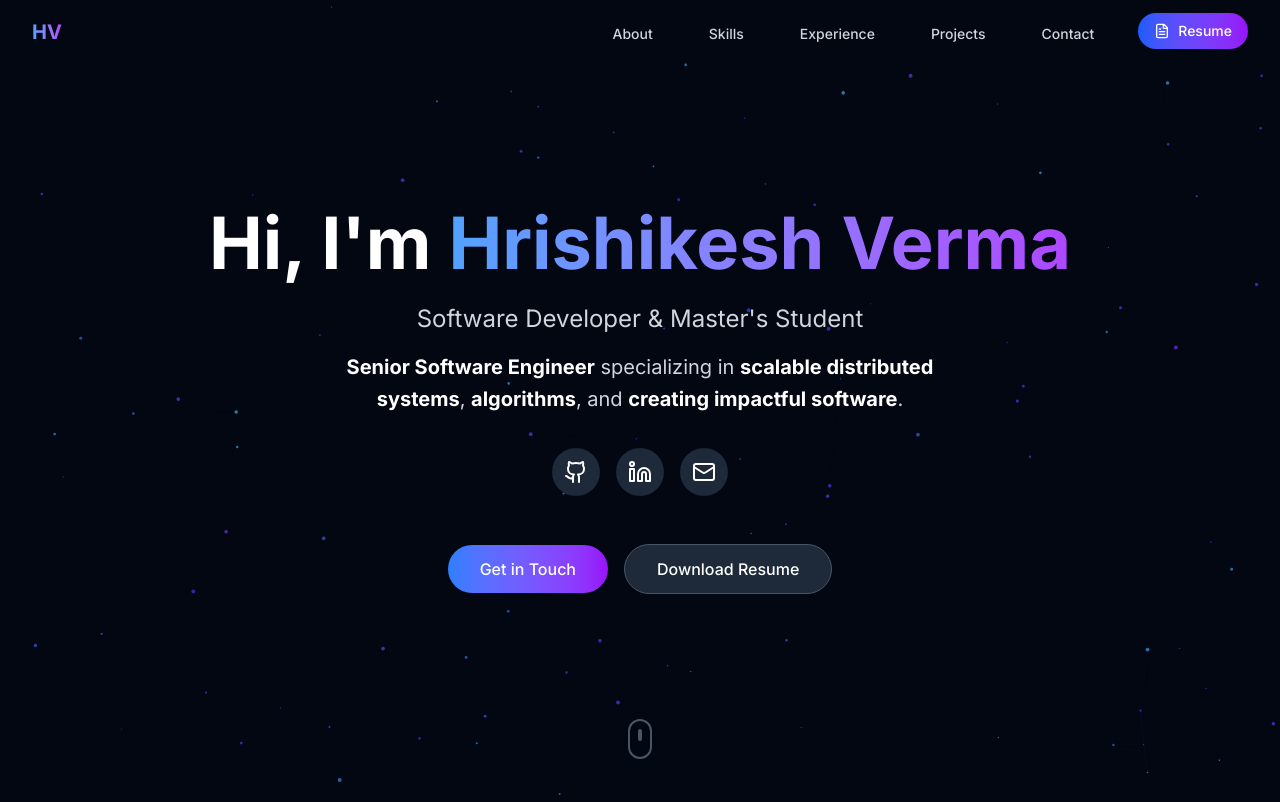
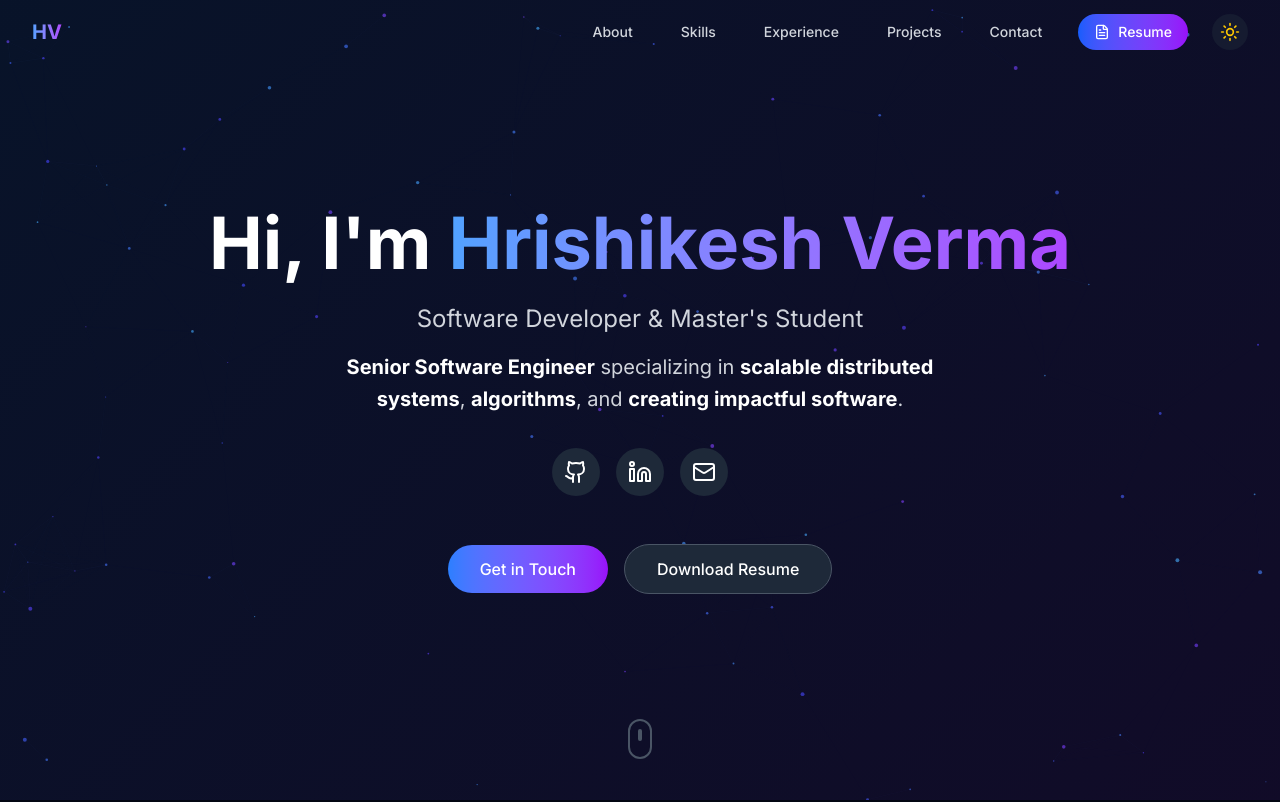
Before and after one commit to hrishi-verma/portfolio, a Next.js app: page / in a window 1280 px wide. Shown: the top 802 px of the page. Built offline with nearby package versions, Linux system fonts and the light colour scheme.

Commit message:
dark and light mode implementation

```diff
--- a/app/globals.css
+++ b/app/globals.css
@@ -12,10 +12,182 @@
   --animate-slide-in-right: slideInRight 0.6s ease-out;
 }
 
+/* Theme CSS Variables */
+:root {
+  --bg-primary: #030712;
+  --bg-secondary: rgba(31, 41, 55, 0.5);
+  --bg-card: rgba(31, 41, 55, 0.3);
+  --text-primary: #ffffff;
+  --text-secondary: #d1d5db;
+  --text-muted: #9ca3af;
+  --border-color: #374151;
+  --border-light: #4b5563;
+}
+
+/* Light Mode Variables */
+.light {
+  --bg-primary: #f8fafc;
+  --bg-secondary: rgba(255, 255, 255, 0.9);
+  --bg-card: rgba(255, 255, 255, 0.8);
+  --text-primary: #111827;
+  --text-secondary: #4b5563;
+  --text-muted: #6b7280;
+  --border-color: #e5e7eb;
+  --border-light: #d1d5db;
+}
+
+/* Base Theme Styles */
+html {
+  transition: background-color 0.3s ease, color 0.3s ease;
+}
+
+/* Light Mode Overrides */
+.light {
+  background-color: var(--bg-primary);
+  color: var(--text-primary);
+}
+
+.light section {
+  color: var(--text-primary);
+}
+
+/* Card backgrounds */
+.light .bg-gray-800\/50 {
+  background-color: var(--bg-secondary);
+  border-color: var(--border-color);
+}
+
+.light .bg-gray-800\/30 {
+  background-color: var(--bg-card);
+  border-color: var(--border-color);
+}
+
+/* Text colors */
+.light .text-white {
+  color: var(--text-primary);
+}
+
+.light .text-gray-300 {
+  color: var(--text-secondary);
+}
+
+.light .text-gray-400 {
+  color: var(--text-muted);
+}
+
+/* Border colors */
+.light .border-gray-700 {
+  border-color: var(--border-color);
+}
+
+.light .border-gray-600 {
+  border-color: var(--border-light);
+}
+
+.light .border-gray-800 {
+  border-color: var(--border-color);
+}
+
+/* Background colors */
+.light .bg-gray-800 {
+  background-color: #e5e7eb;
+}
+
+.light .bg-gray-700\/50 {
+  background-color: rgba(229, 231, 235, 0.5);
+}
+
+.light .bg-gray-900\/95 {
+  background-color: rgba(255, 255, 255, 0.95);
+}
+
+.light .bg-gray-950\/80 {
+  background-color: rgba(255, 255, 255, 0.9);
+}
+
+.light .bg-gray-950 {
+  background-color: var(--bg-primary);
+}
+
+/* Hover states */
+.light .hover\:bg-gray-700:hover {
+  background-color: #d1d5db;
+}
+
+.light .hover\:bg-gray-800\/50:hover {
+  background-color: rgba(229, 231, 235, 0.5);
+}
+
+.light .hover\:text-white:hover {
+  color: var(--text-primary);
+}
+
+/* Form inputs */
+.light input,
+.light textarea {
+  background-color: #ffffff;
+  border-color: var(--border-color);
+  color: var(--text-primary);
+}
+
+.light input::placeholder,
+.light textarea::placeholder {
+  color: var(--text-muted);
+}
+
+.light input:focus,
+.light textarea:focus {
+  border-color: #3b82f6;
+}
+
+/* Skill/tech tags */
+.light .bg-gray-700\/50 {
+  background-color: rgba(229, 231, 235, 0.8);
+}
+
+/* Icon backgrounds */
+.light .bg-blue-500\/20 {
+  background-color: rgba(59, 130, 246, 0.15);
+}
+
+.light .bg-purple-500\/20 {
+  background-color: rgba(147, 51, 234, 0.2);
+}
+
+/* Project highlight tags - stronger purple in light mode */
+.light .text-purple-300 {
+  color: #7c3aed;
+}
+
+.light .bg-purple-500\/20.text-purple-300 {
+  background-color: rgba(124, 58, 237, 0.15);
+  color: #6d28d9;
+  font-weight: 500;
+}
+
+/* Ensure purple hover states work in light mode */
+.light .hover\:text-purple-400:hover {
+  color: #7c3aed;
+}
+
+.light .hover\:border-purple-500\/50:hover {
+  border-color: rgba(139, 92, 246, 0.5);
+}
+
+/* Green highlight tags for light mode */
+.light .text-green-400 {
+  color: #059669;
+}
+
+.light .bg-green-500\/20 {
+  background-color: rgba(16, 185, 129, 0.15);
+}
+
 @keyframes fadeIn {
   from {
     opacity: 0;
   }
+
   to {
     opacity: 1;
   }
@@ -26,6 +198,7 @@
     opacity: 0;
     transform: translateY(30px);
   }
+
   to {
     opacity: 1;
     transform: translateY(0);
@@ -37,6 +210,7 @@
     opacity: 0;
     transform: translateX(-30px);
   }
+
   to {
     opacity: 1;
     transform: translateX(0);
@@ -48,6 +222,7 @@
     opacity: 0;
     transform: translateX(30px);
   }
+
   to {
     opacity: 1;
     transform: translateX(0);
--- a/app/layout.tsx
+++ b/app/layout.tsx
@@ -3,6 +3,7 @@ import { Inter } from 'next/font/google';
 import './globals.css';
 import HeroArt from '@/components/HeroArt';
 import Navbar from '@/components/Navbar';
+import { ThemeProvider } from '@/contexts/ThemeContext';
 
 const inter = Inter({ subsets: ['latin'] });
 
@@ -24,11 +25,13 @@ export default function RootLayout({
   children: React.ReactNode;
 }>) {
   return (
-    <html lang="en" className="scroll-smooth">
-      <body className={`${inter.className} antialiased bg-gray-950 text-white`}>
-        <HeroArt />
-        <Navbar />
-        {children}
+    <html lang="en" className="scroll-smooth dark">
+      <body className={`${inter.className} antialiased bg-gray-950 text-white transition-colors duration-300`}>
+        <ThemeProvider>
+          <HeroArt />
+          <Navbar />
+          {children}
+        </ThemeProvider>
       </body>
     </html>
   );
--- a/components/Hero.tsx
+++ b/components/Hero.tsx
@@ -2,10 +2,11 @@
 
 import { useEffect, useState } from 'react';
 import { Github, Linkedin, Mail } from 'lucide-react';
-import HeroArt from './HeroArt';
+import { useTheme } from '@/contexts/ThemeContext';
 
 export default function Hero() {
   const [mounted, setMounted] = useState(false);
+  const { theme } = useTheme();
 
   useEffect(() => {
     // Delay slightly to ensure animation triggers after initial paint
@@ -21,7 +22,7 @@ export default function Hero() {
         </h1>
 
         <p className="text-xl md:text-2xl text-gray-300 mb-4">
-          Software Developer & Master&apos;s Student
+          Software Developer &amp; Master&apos;s Student
         </p>
 
         <p className="text-lg md:text-xl text-gray-300 mb-8 max-w-2xl mx-auto leading-relaxed">
@@ -72,8 +73,8 @@ export default function Hero() {
 
       {/* Scroll indicator */}
       <div className="absolute bottom-8 left-1/2 transform -translate-x-1/2 animate-bounce">
-        <div className="w-6 h-10 border-2 border-gray-600 rounded-full flex justify-center">
-          <div className="w-1 h-3 bg-gray-600 rounded-full mt-2" />
+        <div className={`w-6 h-10 border-2 rounded-full flex justify-center ${theme === 'dark' ? 'border-gray-600' : 'border-gray-400'}`}>
+          <div className={`w-1 h-3 rounded-full mt-2 ${theme === 'dark' ? 'bg-gray-600' : 'bg-gray-400'}`} />
         </div>
       </div>
     </section>
--- a/components/HeroArt.tsx
+++ b/components/HeroArt.tsx
@@ -1,9 +1,11 @@
 'use client';
 
 import { useEffect, useRef } from 'react';
+import { useTheme } from '@/contexts/ThemeContext';
 
 export default function HeroArt() {
   const canvasRef = useRef<HTMLCanvasElement>(null);
+  const { theme } = useTheme();
 
   useEffect(() => {
     const canvas = canvasRef.current;
@@ -144,10 +146,22 @@ export default function HeroArt() {
   }, []);
 
   return (
-    <canvas
-      ref={canvasRef}
-      className="fixed inset-0 z-0 pointer-events-none"
-      style={{ background: 'transparent' }}
-    />
+    <>
+      {/* Semi-transparent blue overlay - visible in dark mode, hidden in light */}
+      <div
+        className={`fixed inset-0 z-[1] pointer-events-none transition-opacity duration-300 ${theme === 'dark' ? 'opacity-100' : 'opacity-0'
+          }`}
+        style={{
+          background: 'linear-gradient(135deg, rgba(59, 130, 246, 0.1) 0%, rgba(147, 51, 234, 0.1) 100%)'
+        }}
+      />
+
+      {/* Canvas with particles */}
+      <canvas
+        ref={canvasRef}
+        className="fixed inset-0 z-0 pointer-events-none"
+        style={{ background: 'transparent' }}
+      />
+    </>
   );
 }
--- a/components/Navbar.tsx
+++ b/components/Navbar.tsx
@@ -2,11 +2,13 @@
 
 import { useState, useEffect } from 'react';
 import Link from 'next/link';
-import { Menu, X, FileText } from 'lucide-react';
+import { Menu, X, FileText, Sun, Moon } from 'lucide-react';
+import { useTheme } from '@/contexts/ThemeContext';
 
 export default function Navbar() {
     const [isOpen, setIsOpen] = useState(false);
     const [scrolled, setScrolled] = useState(false);
+    const { theme, toggleTheme } = useTheme();
 
     useEffect(() => {
         const handleScroll = () => {
@@ -30,7 +32,9 @@ export default function Navbar() {
 
     return (
         <nav
-            className={`fixed top-0 left-0 right-0 z-50 transition-all duration-300 ${scrolled ? 'bg-gray-950/80 backdrop-blur-md shadow-lg border-b border-gray-800' : 'bg-transparent'
+            className={`fixed top-0 left-0 right-0 z-50 transition-all duration-300 ${scrolled
+                    ? 'bg-gray-950/80 backdrop-blur-md shadow-lg border-b border-gray-800'
+                    : 'bg-transparent'
                 }`}
         >
             <div className="max-w-7xl mx-auto px-4 sm:px-6 lg:px-8">
@@ -44,7 +48,7 @@ export default function Navbar() {
 
                     {/* Desktop Menu */}
                     <div className="hidden md:block">
-                        <div className="ml-10 flex items-baseline space-x-8">
+                        <div className="ml-10 flex items-center space-x-6">
                             {navLinks.map((link) => (
                                 <a
                                     key={link.name}
@@ -55,7 +59,7 @@ export default function Navbar() {
                                 </a>
                             ))}
                             <a
-                                href="/resume.pdf" // Placeholder for resume
+                                href="/resume.pdf"
                                 target="_blank"
                                 rel="noopener noreferrer"
                                 className="flex items-center gap-2 px-4 py-2 bg-gradient-to-r from-blue-600 to-purple-600 text-white rounded-full text-sm font-medium hover:shadow-lg hover:shadow-purple-500/20 transition-all hover:scale-105"
@@ -63,11 +67,37 @@ export default function Navbar() {
                                 <FileText className="w-4 h-4" />
                                 Resume
                             </a>
+
+                            {/* Theme Toggle Button */}
+                            <button
+                                onClick={toggleTheme}
+                                className="p-2 rounded-full bg-gray-800/50 hover:bg-gray-700/50 transition-all hover:scale-110"
+                                aria-label={`Switch to ${theme === 'dark' ? 'light' : 'dark'} mode`}
+                            >
+                                {theme === 'dark' ? (
+                                    <Sun className="w-5 h-5 text-yellow-400" />
+                                ) : (
+                                    <Moon className="w-5 h-5 text-gray-700" />
+                                )}
+                            </button>
                         </div>
                     </div>
 
                     {/* Mobile menu button */}
-                    <div className="md:hidden">
+                    <div className="md:hidden flex items-center gap-2">
+                        {/* Theme Toggle (Mobile) */}
+                        <button
+                            onClick={toggleTheme}
+                            className="p-2 rounded-full bg-gray-800/50 hover:bg-gray-700/50 transition-all"
+                            aria-label={`Switch to ${theme === 'dark' ? 'light' : 'dark'} mode`}
+                        >
+                            {theme === 'dark' ? (
+                                <Sun className="w-5 h-5 text-yellow-400" />
+                            ) : (
+                                <Moon className="w-5 h-5 text-gray-700" />
+                            )}
+                        </button>
+
                         <button
                             onClick={() => setIsOpen(!isOpen)}
                             className="inline-flex items-center justify-center p-2 rounded-md text-gray-400 hover:text-white hover:bg-gray-700/50 focus:outline-none"
--- /dev/null
+++ b/contexts/ThemeContext.tsx
@@ -0,0 +1,66 @@
+'use client';
+
+import { createContext, useContext, useEffect, useState, ReactNode } from 'react';
+
+type Theme = 'light' | 'dark';
+
+interface ThemeContextType {
+    theme: Theme;
+    toggleTheme: () => void;
+}
+
+const ThemeContext = createContext<ThemeContextType | undefined>(undefined);
+
+export function ThemeProvider({ children }: { children: ReactNode }) {
+    const [theme, setTheme] = useState<Theme>('dark');
+    const [mounted, setMounted] = useState(false);
+
+    useEffect(() => {
+        setMounted(true);
+        // Check localStorage for saved theme preference
+        const savedTheme = localStorage.getItem('theme') as Theme | null;
+        if (savedTheme) {
+            setTheme(savedTheme);
+        }
+        // Default remains dark - no system preference check
+    }, []);
+
+    useEffect(() => {
+        if (!mounted) return;
+
+        // Update document class and localStorage
+        const root = document.documentElement;
+        root.classList.remove('light', 'dark');
+        root.classList.add(theme);
+        localStorage.setItem('theme', theme);
+    }, [theme, mounted]);
+
+    const toggleTheme = () => {
+        setTheme(prevTheme => prevTheme === 'dark' ? 'light' : 'dark');
+    };
+
+    // Prevent flash of wrong theme
+    if (!mounted) {
+        return <>{children}</>;
+    }
+
+    return (
+        <ThemeContext.Provider value={{ theme, toggleTheme }}>
+            {children}
+        </ThemeContext.Provider>
+    );
+}
+
+export function useTheme() {
+    const context = useContext(ThemeContext);
+
+    // Return default values during SSR
+    if (context === undefined) {
+        return {
+            theme: 'dark' as Theme,
+            toggleTheme: () => { }
+        };
+    }
+
+    return context;
+}
```
